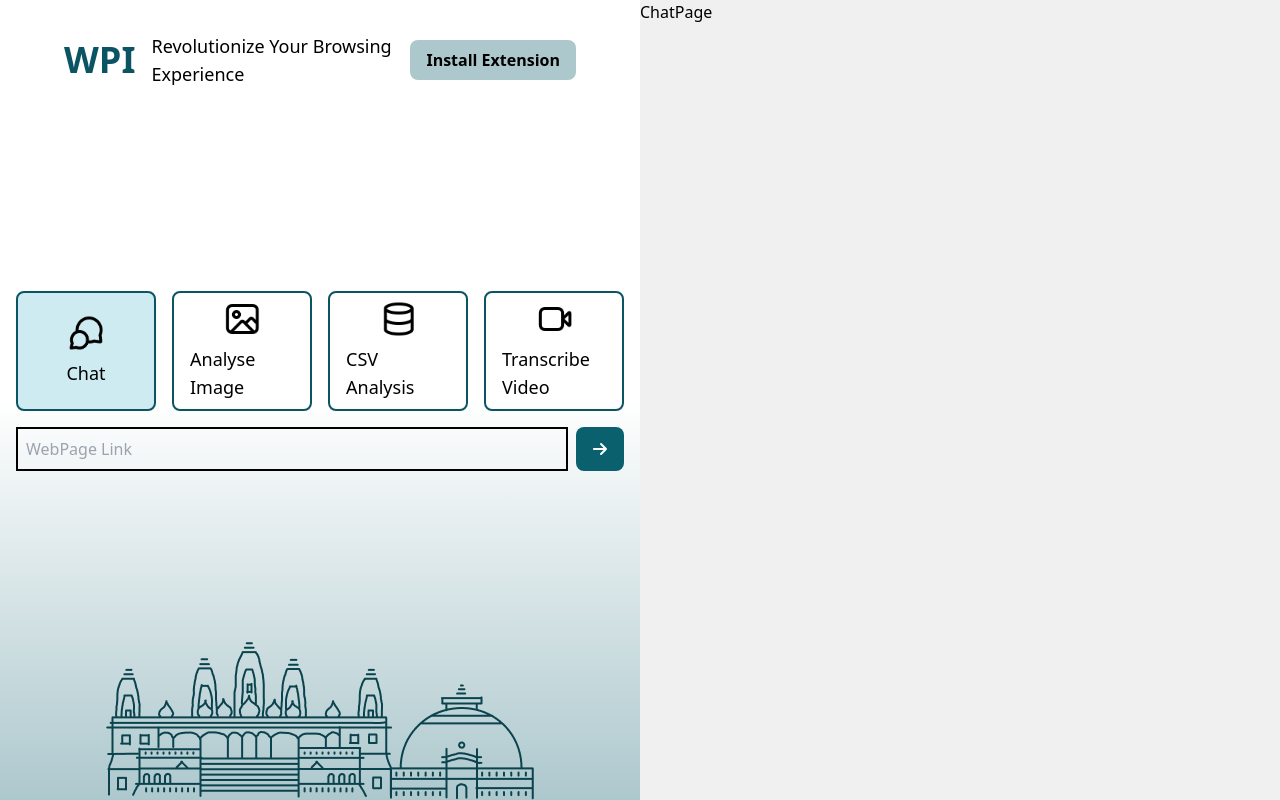
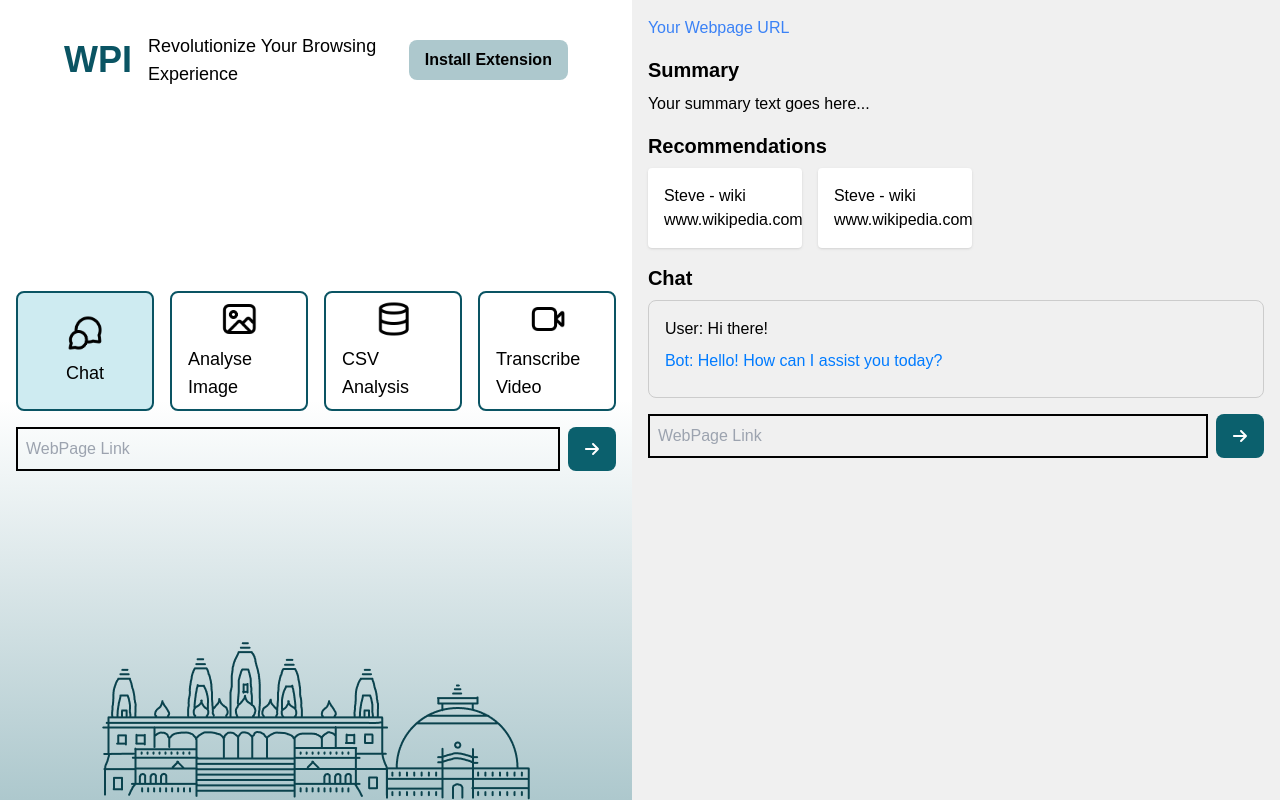
Before and after one commit to jojova/webpage-insights-frontend, a React (Vite) app: page / in a window 1280 px wide. Both pictures are taken after a click on the element "Chat". Built offline with nearby package versions, Linux system fonts and the light colour scheme.

Commit message:
chat and img analysis

```diff
--- a/src/pages/AnalyseImagePage.tsx
+++ b/src/pages/AnalyseImagePage.tsx
@@ -1,7 +1,57 @@
 import React from "react";
+import { FaArrowRight } from "react-icons/fa6";
 
 const AnalyseImagePage = () => {
-  return <div className="w-full bg-[#F0F0F0]">AnalyseImagePage</div>;
+  return (
+    <div className="w-full bg-[#F0F0F0] p-4">
+      {/* Webpage URL */}
+      <div className="mb-4 black-box">
+        <a href="your-webpage-url" target="_blank" rel="noopener noreferrer" className="text-blue-500 hover:underline">
+          Your Webpage URL
+        </a>
+      </div>
+
+      {/* Summary Section */}
+      <div className="mb-4">
+        <h2 className="text-xl font-semibold mb-2">Summary</h2>
+        <p>Your summary text goes here...</p>
+      </div>
+
+      {/* Recommendation Section */}
+      <div className="mb-4">
+        <h2 className="text-xl font-semibold mb-2">Recommendations</h2>
+        <div className="flex flex-wrap gap-4">
+          {/* Recommendation Boxes */}
+
+          {/* Add more recommendation boxes as needed */}
+        </div>
+      </div>
+
+      {/* Chat Section */}
+      <div>
+        <h2 className="text-xl font-semibold mb-2">Analysis Image </h2>
+        <p>This passage provides a brief biography of Steven Paul Jobs,
+          highlighting key aspects of his life and contributions to the technology industry. Born in 1955,
+          Jobs co-founded Apple Inc. alongside Steve Wozniak, playing a pivotal role
+          in the personal computer revolution of the 1970s and 1980s. </p>
+          <br></br>
+
+        {/* Chat input */}
+        <div className="flex w-full gap-x-2">
+          {/* WebPage Link Input Field */}
+          <input
+            type="text"
+            className="w-full border-2 border-[#000000] bg-transparent p-2"
+            placeholder="WebPage Link"
+          />
+          {/* Arrow Button */}
+          <div className="flex w-fit cursor-pointer items-center justify-center rounded-lg bg-[#0B606D] px-4 py-1">
+            <FaArrowRight className="text-white" />
+          </div>
+        </div>
+      </div>
+    </div>
+  );
 };
 
 export default AnalyseImagePage;
--- /dev/null
+++ b/src/pages/ChatPage.css
@@ -0,0 +1,108 @@
+/* ChatPage.css */
+
+/* Base styles */
+body {
+    font-family: Arial, sans-serif;
+    margin: 0;
+    padding: 0;
+  }
+
+  /* Container styles */
+  .container {
+    width: 100%;
+    background-color: #ffffff;
+    padding: 1rem;
+  }
+
+  /* Webpage URL styles */
+  .webpage-url {
+    background-color: rgba(0, 0, 0, 0.1); /* Black with less opacity */
+    padding: 0.5rem;
+    border-radius: 0.25rem;
+    margin-bottom: 1rem;
+  }
+
+  .webpage-url a {
+    color: #007BFF;
+    text-decoration: none;
+  }
+
+  .webpage-url a:hover {
+    text-decoration: underline;
+  }
+
+  /* Summary section styles */
+  .summary {
+    margin-bottom: 1rem;
+  }
+
+  .summary h2 {
+    font-size: 1.5rem;
+    font-weight: bold;
+    margin-bottom: 0.5rem;
+  }
+
+  /* Recommendation section styles */
+  .recommendations {
+    margin-bottom: 1rem;
+  }
+
+  .recommendations h2 {
+    font-size: 1.5rem;
+    font-weight: bold;
+    margin-bottom: 0.5rem;
+  }
+
+  /* Recommendation boxes styles */
+  .recommendation-box {
+    width: calc(50% - 0.5rem); /* Adjust width as needed */
+    background-color: #FFFFFF;
+    padding: 1rem;
+    box-shadow: 0 2px 4px rgba(0, 0, 0, 0.1);
+    border-radius: 0.5rem;
+    margin-bottom: 0.5rem;
+  }
+
+  /* Chat section styles */
+  .chat {
+    margin-top: 2rem; /* Adjust margin as needed */
+  }
+
+  .chat-box {
+    border: 1px solid #CCCCCC;
+    border-radius: 0.5rem;
+    padding: 1rem;
+    margin-bottom: 1rem;
+    max-height: 300px; /* Adjust max height as needed */
+    overflow-y: auto; /* Enable vertical scrolling */
+  }
+
+  .chat-message {
+    margin-bottom: 0.5rem;
+  }
+
+  .chat-reply {
+    color: #007BFF; /* Change color for bot messages */
+  }
+
+  .chat-input {
+    display: flex;
+    align-items: center;
+  }
+
+  .input-field {
+    flex: 1;
+    padding: 0.5rem;
+    border: 1px solid #CCCCCC;
+    border-radius: 0.25rem;
+    margin-right: 0.5rem;
+  }
+
+  .send-button {
+    padding: 0.5rem 1rem;
+    background-color: #007BFF;
+    color: #FFFFFF;
+    border: none;
+    border-radius: 0.25rem;
+    cursor: pointer;
+  }
--- a/src/pages/ChatPage.tsx
+++ b/src/pages/ChatPage.tsx
@@ -1,7 +1,66 @@
 import React from "react";
+import { FaArrowRight } from "react-icons/fa6";
+import './ChatPage.css';
 
 const ChatPage = () => {
-  return <div className="w-full bg-[#F0F0F0]">ChatPage</div>;
+  return (
+    <div className="w-full bg-[#F0F0F0] p-4">
+      {/* Webpage URL */}
+      <div className="mb-4 black-box">
+        <a href="your-webpage-url" target="_blank" rel="noopener noreferrer" className="text-blue-500 hover:underline">
+          Your Webpage URL
+        </a>
+      </div>
+
+      {/* Summary Section */}
+      <div className="mb-4">
+        <h2 className="text-xl font-semibold mb-2">Summary</h2>
+        <p>Your summary text goes here...</p>
+      </div>
+
+      {/* Recommendation Section */}
+      <div className="mb-4">
+        <h2 className="text-xl font-semibold mb-2">Recommendations</h2>
+        <div className="flex flex-wrap gap-4">
+          {/* Recommendation Boxes */}
+          <div className="w-1/2 md:w-1/3 lg:w-1/4 bg-white p-4 shadow rounded">
+            Steve - wiki
+            www.wikipedia.com
+          </div>
+          <div className="w-1/2 md:w-1/3 lg:w-1/4 bg-white p-4 shadow rounded">
+            Steve - wiki
+            www.wikipedia.com
+          </div>
+          {/* Add more recommendation boxes as needed */}
+        </div>
+      </div>
+
+      {/* Chat Section */}
+      <div>
+        <h2 className="text-xl font-semibold mb-2">Chat</h2>
+        <div className="chat-box">
+          {/* Chat messages */}
+          <div className="chat-message">User: Hi there!</div>
+          <div className="chat-message chat-reply">Bot: Hello! How can I assist you today?</div>
+          {/* Add more chat messages as needed */}
+        </div>
+
+        {/* Chat input */}
+        <div className="flex w-full gap-x-2">
+          {/* WebPage Link Input Field */}
+          <input
+            type="text"
+            className="w-full border-2 border-[#000000] bg-transparent p-2"
+            placeholder="WebPage Link"
+          />
+          {/* Arrow Button */}
+          <div className="flex w-fit cursor-pointer items-center justify-center rounded-lg bg-[#0B606D] px-4 py-1">
+            <FaArrowRight className="text-white" />
+          </div>
+        </div>
+      </div>
+    </div>
+  );
 };
 
 export default ChatPage;
```
Also changed, not shown: package.json (+6 -4 lines), src/main.tsx (line endings or trailing spaces), 1 other file (tests, documents, lock files or other folders).
